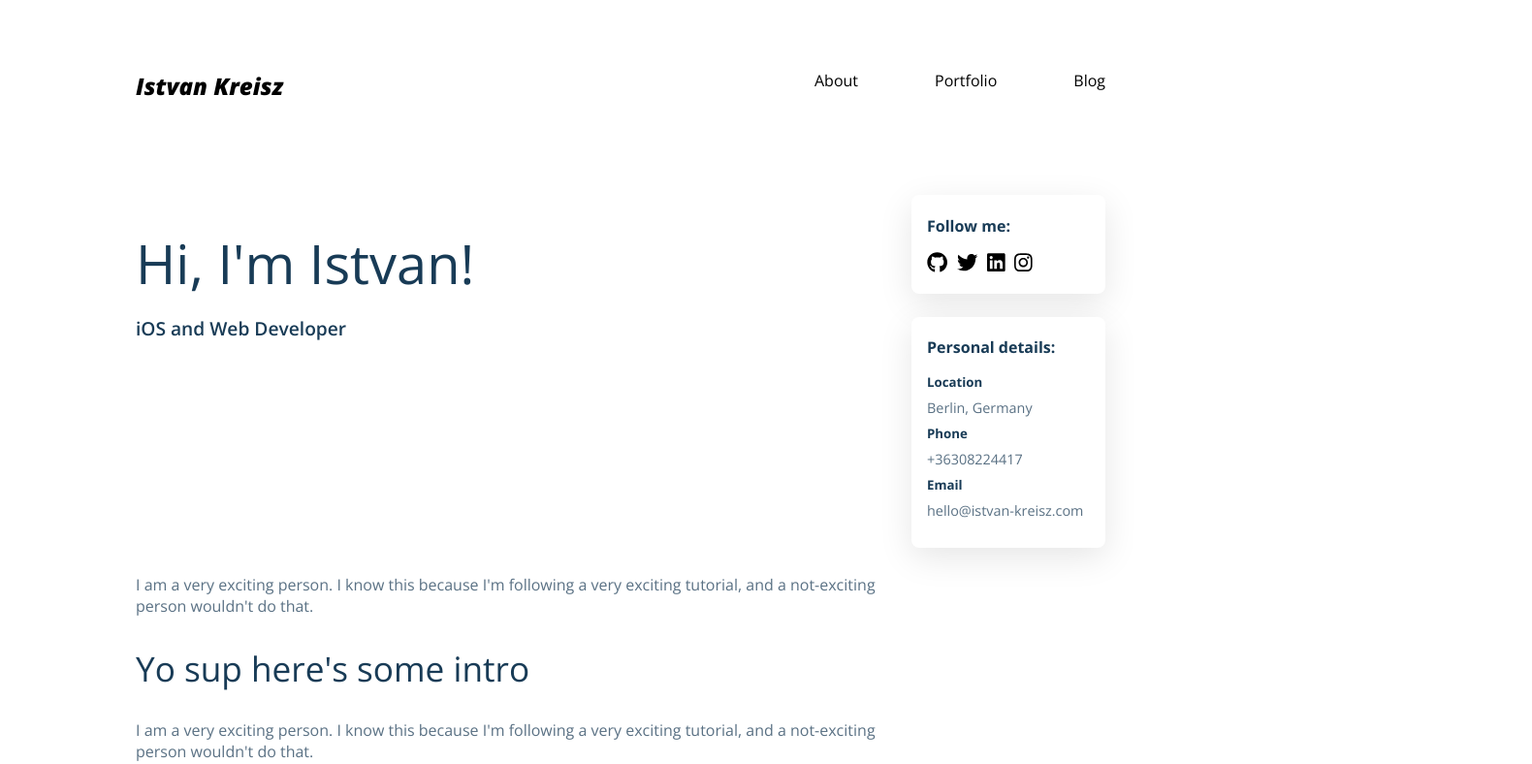
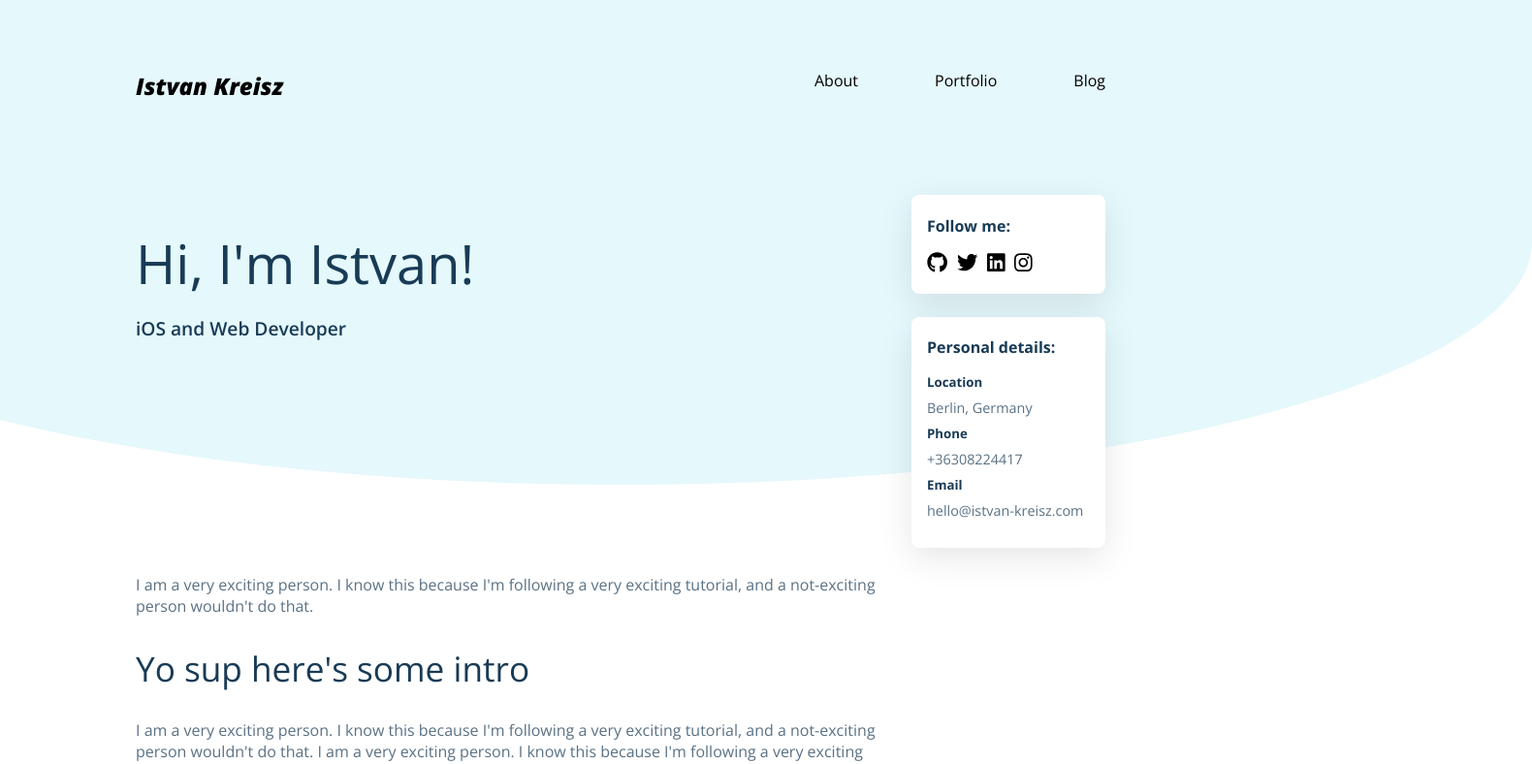
Before and after one commit to istvan-kreisz/blog, a Next.js app: page /about in a window 1280 px wide. Shown: the top 788 px of the page at 97% size, 1580 px wide, since content can reach past the window. Built offline with nearby package versions, Linux system fonts and the light colour scheme.

Commit message:
backdrop added to about page

```diff
--- a/src/pages-lib/about/about.module.scss
+++ b/src/pages-lib/about/about.module.scss
@@ -7,6 +7,21 @@
 
 	grid-template-areas: 'main main';
 	column-gap: 2rem;
+
+	.backdrop {
+		background-color: rgba($color: #00b8d9, $alpha: 0.1);
+		height: 450px;
+		position: absolute;
+		left: -300px;
+		right: -300px;
+		top: 0;
+		z-index: -1;
+		border-radius: 0 0 50% 50%;
+
+		@include min-width() {
+			height: 500px;
+		}
+	}
 
 	@include min-width() {
 		grid-template-areas: 'main side';
@@ -18,13 +33,19 @@
 
 	.titlebar {
 		text-align: center;
-		margin-bottom: 8rem;
+		margin-bottom: 10rem;
 
 		h1 {
 			font-weight: 300;
-			font-size: 3.5rem;
+			font-size: 2.5rem;
 			margin-bottom: 1rem;
-			margin-top: 2rem;
+			margin-top: 0;
+
+			@include min-width() {
+				grid-template-areas: 'main side';
+				margin-top: 2rem;
+				font-size: 3.5rem;
+			}
 		}
 
 		h4 {
--- a/src/pages/about.jsx
+++ b/src/pages/about.jsx
@@ -8,6 +8,7 @@ const About = ({ title, description, ...props }) => {
 		<>
 			<Layout pageTitle={`${title} | About`} description={description}>
 				<section className={classes.container}>
+					<div className={classes.backdrop}></div>
 					<div className={classes.main}>
 						<div className={classes.titlebar}>
 							<h1 className="title">Hi, I'm Istvan!</h1>
@@ -23,7 +24,21 @@ const About = ({ title, description, ...props }) => {
 						<p>
 							I am a very exciting person. I know this because I'm
 							following a very exciting tutorial, and a
-							not-exciting person wouldn't do that.
+							not-exciting person wouldn't do that. I am a very
+							exciting person. I know this because I'm following a
+							very exciting tutorial, and a not-exciting person
+							wouldn't do that. I am a very exciting person. I
+							know this because I'm following a very exciting
+							tutorial, and a not-exciting person wouldn't do
+							that. I am a very exciting person. I know this
+							because I'm following a very exciting tutorial, and
+							a not-exciting person wouldn't do that. I am a very
+							exciting person. I know this because I'm following a
+							very exciting tutorial, and a not-exciting person
+							wouldn't do that. I am a very exciting person. I
+							know this because I'm following a very exciting
+							tutorial, and a not-exciting person wouldn't do
+							that.
 						</p>
 					</div>
 					<div className={classes.sidebar}>
```
